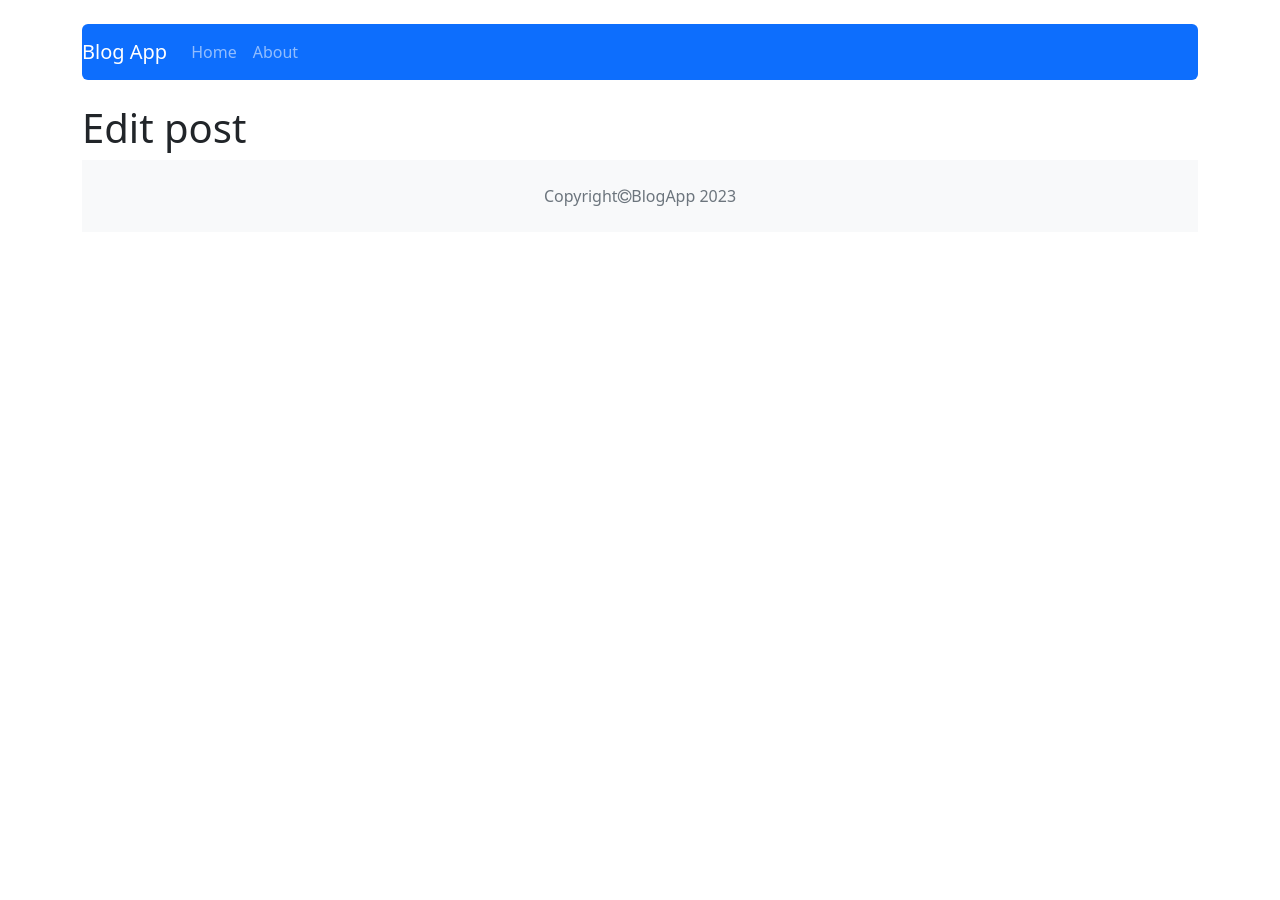
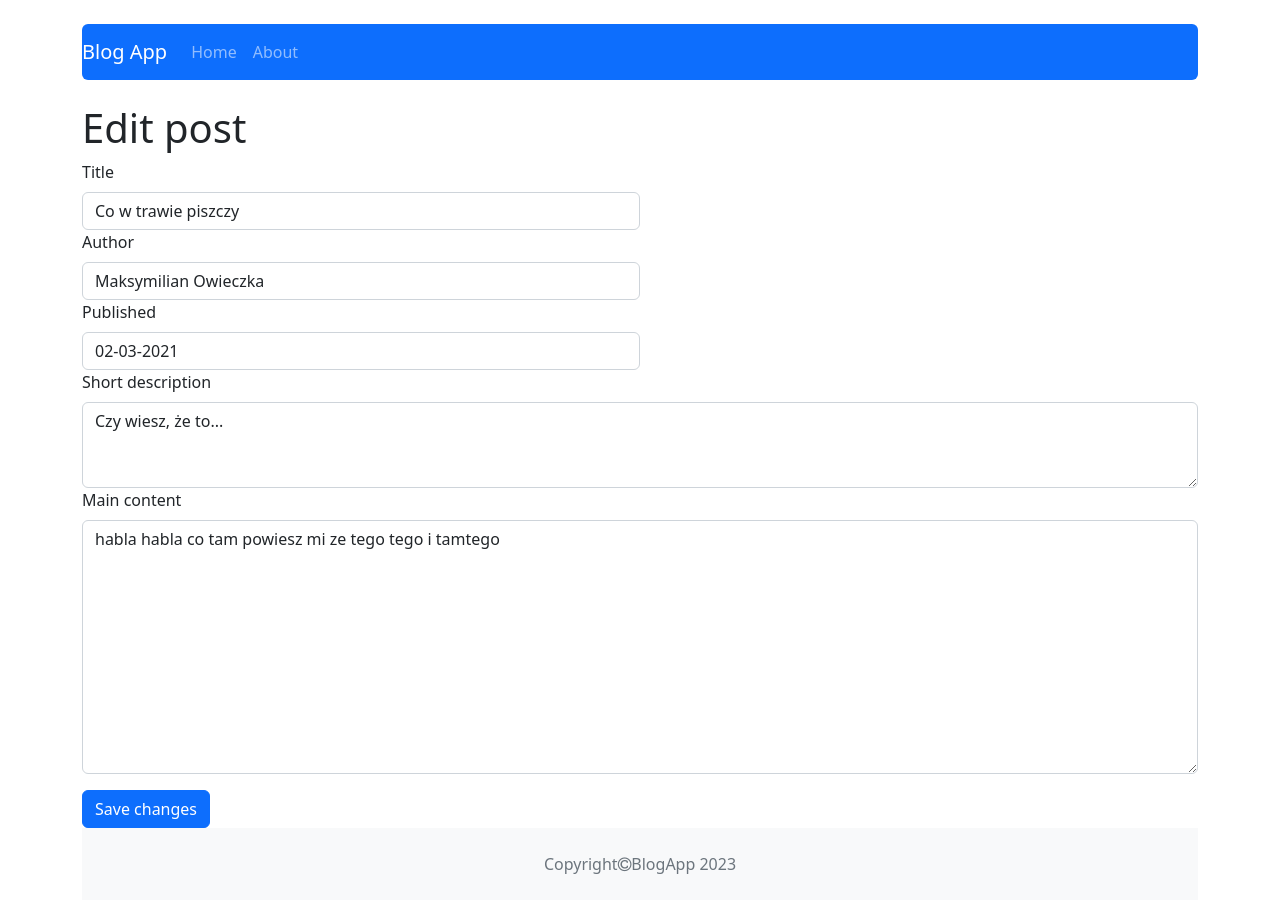
Before and after one commit to Stolkens/blog-app, a React (Create React App) app: page /post/edit/1 in a window 1280 px wide. Before the commit the page ends 800 px from the top, so only its background shows below. Built offline with nearby package versions, Linux system fonts and the light colour scheme.

Commit message:
Add EditForm, PostForm, change AddPostForm

```diff
--- a/src/components/features/AddPostForm/AddPostForm.js
+++ b/src/components/features/AddPostForm/AddPostForm.js
@@ -1,45 +1,20 @@
-import Form from 'react-bootstrap/Form';
-import { Button } from 'react-bootstrap';
 import { useDispatch } from 'react-redux';
 import { addPost } from '../../../redux/postsRedux';
-import { useState } from 'react';
 import { useNavigate } from 'react-router-dom';
+import PostForm from '../PostForm/PostForm';
 
 const AddPostForm = () => {
-
-  const [title, setTitle] = useState('');
-  const [author, setAuthor] = useState('');
-  const [publisheDate, setPublisheDate] = useState('');
-  const [shortDescription, setShortDescription] = useState('');
-  const [content, setContent] = useState('');
 
   const dispatch = useDispatch();
   const navigate = useNavigate();
 
-  const handleSubmit = (e) => {
-    e.preventDefault();
-    dispatch(addPost({title, author, publisheDate, shortDescription, content}))
+  const handleSubmit = (post) => {
+    dispatch(addPost(post))
     navigate("/")
   }
 
   return (
-    <Form onSubmit={handleSubmit}>
-      <Form.Group className="col-md-6">
-        <Form.Label>Title</Form.Label>
-        <Form.Control type="text" value={title} placeholder="Enter title"  onChange={e=>setTitle(e.target.value)}/>
-        <Form.Label>Author</Form.Label>
-        <Form.Control type="text" value={author} placeholder="Enter author"  onChange={e=>setAuthor(e.target.value)}/>
-        <Form.Label>Published</Form.Label>
-        <Form.Control type="text" value={publisheDate} placeholder="Enter date"  onChange={e=>setPublisheDate(e.target.value)}/>
-      </Form.Group>
-      <Form.Group className="mb-3">
-        <Form.Label>Short description</Form.Label>
-        <Form.Control as="textarea" rows={3} value={shortDescription} placeholder="Leave a comment here" onChange={e=>setShortDescription(e.target.value)}/>
-        <Form.Label>Main content</Form.Label>
-        <Form.Control as="textarea" rows={10} value={content} placeholder="Leave a comment here" onChange={e=>setContent(e.target.value)}/>
-      </Form.Group>
-      <Button type="submit">Add post</Button>
-    </Form>
+    <PostForm action={handleSubmit} actionText='Add post' />
   )
 };
 
--- /dev/null
+++ b/src/components/features/EditPostForm/EditPostForm.js
@@ -0,0 +1,34 @@
+import { useDispatch } from 'react-redux';
+import { useNavigate } from 'react-router-dom';
+import PostForm from '../PostForm/PostForm';
+import { getPostById } from '../../../redux/postsRedux';
+import { useParams } from 'react-router-dom';
+import { useSelector } from 'react-redux';
+import { editPost } from '../../../redux/postsRedux';
+import { Navigate } from 'react-router-dom';
+
+const EditPostForm = () => {
+
+  const { id } = useParams();
+  const postData = useSelector(state=>getPostById(state, id))
+
+  const dispatch = useDispatch();
+  const navigate = useNavigate();
+
+  const handleSubmit = (post) => {
+    dispatch(editPost({...post, id}))
+    navigate("/")
+  }
+
+  if (!postData) return <Navigate to="/" />;
+  else return (
+    <PostForm action={handleSubmit} actionText='Save changes'
+    title={postData.title}
+    author={postData.author}
+    shortDescription={postData.shortDescription}
+    publisheDate={postData.publisheDate}
+    content={postData.content}/>
+  )
+};
+
+export default EditPostForm;
--- /dev/null
+++ b/src/components/features/PostForm/PostForm.js
@@ -0,0 +1,39 @@
+import Form from 'react-bootstrap/Form';
+import { Button } from 'react-bootstrap';
+import { useState } from 'react';
+
+const PostForm = ({action, actionText, ...props}) => {
+
+  const [title, setTitle] = useState(props.title || '');
+  const [author, setAuthor] = useState(props.author || '');
+  const [publisheDate, setPublisheDate] = useState(props.publisheDate || '');
+  const [shortDescription, setShortDescription] = useState(props.shortDescription || '');
+  const [content, setContent] = useState(props.content || '');
+
+  const handleSubmit = (e) => {
+    e.preventDefault();
+    action({title, author, publisheDate, shortDescription, content})
+  }
+
+  return (
+    <Form onSubmit={handleSubmit}>
+      <Form.Group className="col-md-6">
+        <Form.Label>Title</Form.Label>
+        <Form.Control type="text" value={title} placeholder="Enter title" onChange={e=>setTitle(e.target.value)}/>
+        <Form.Label>Author</Form.Label>
+        <Form.Control type="text" value={author} placeholder="Enter author" onChange={e=>setAuthor(e.target.value)}/>
+        <Form.Label>Published</Form.Label>
+        <Form.Control type="text" value={publisheDate} placeholder="Enter date" onChange={e=>setPublisheDate(e.target.value)}/>
+      </Form.Group>
+      <Form.Group className="mb-3">
+        <Form.Label>Short description</Form.Label>
+        <Form.Control as="textarea" rows={3} value={shortDescription} placeholder="Leave a comment here" onChange={e=>setShortDescription(e.target.value)}/>
+        <Form.Label>Main content</Form.Label>
+        <Form.Control as="textarea" rows={10} value={content} placeholder="Leave a comment here" onChange={e=>setContent(e.target.value)}/>
+      </Form.Group>
+      <Button type="submit">{actionText}</Button>
+    </Form>
+  )
+};
+
+export default PostForm;
--- a/src/components/pages/EditPost/EditPost.js
+++ b/src/components/pages/EditPost/EditPost.js
@@ -1,9 +1,14 @@
 import PageTitle from "../../views/PageTitle/PageTitle"
+import EditPostForm from "../../features/EditPostForm/EditPostForm";
 
 
 const EditPost = () => {
   return (
-    <PageTitle>Edit post</PageTitle>
+    <div>
+      <PageTitle>Edit post</PageTitle>
+      <EditPostForm />
+    </div>
+
   )
 };
 
--- a/src/redux/postsRedux.js
+++ b/src/redux/postsRedux.js
@@ -8,11 +8,13 @@
 const createActionName = actionName => `app/posts/${actionName}`;
 const REMOVE_POST = createActionName('REMOVE_POST');
 const ADD_POST = createActionName('ADD_POST');
+const EDIT_POST = createActionName('EDIT_POST');
 
 // action creators
 
-export const removePost = (payload) => ({type: REMOVE_POST, payload})
-export const addPost = (payload) => ({type: ADD_POST, payload})
+export const removePost = (payload) => ({type: REMOVE_POST, payload});
+export const addPost = (payload) => ({type: ADD_POST, payload});
+export const editPost = (payload) => ({type: EDIT_POST, payload});
 
 const postsReducer = (statePart = [], action) => {
   switch (action.type) {
@@ -20,6 +22,8 @@
       return statePart.filter((post) => post.id !== action.payload);
     case ADD_POST:
       return [...statePart, { ...action.payload, id: shortid() }];
+    case EDIT_POST:
+      return statePart.map(post => (post.id === action.payload.id ? { ...post, ...action.payload } : post));
     default:
       return statePart;
   };
```
